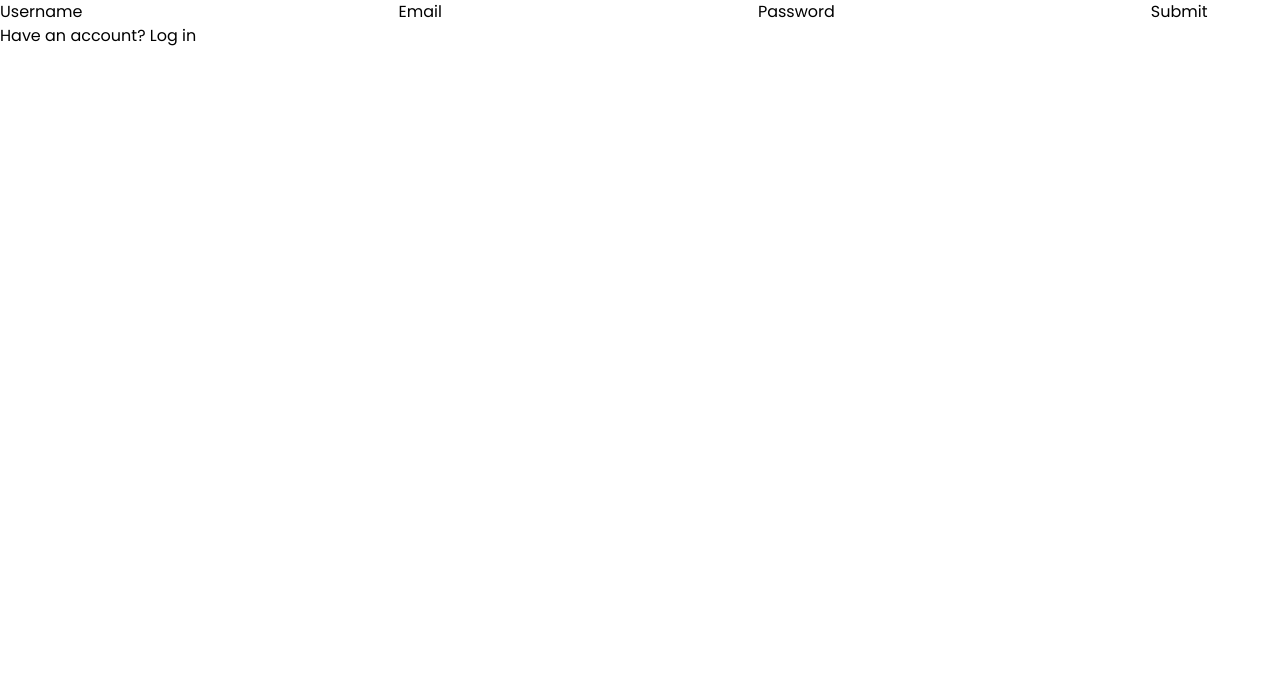
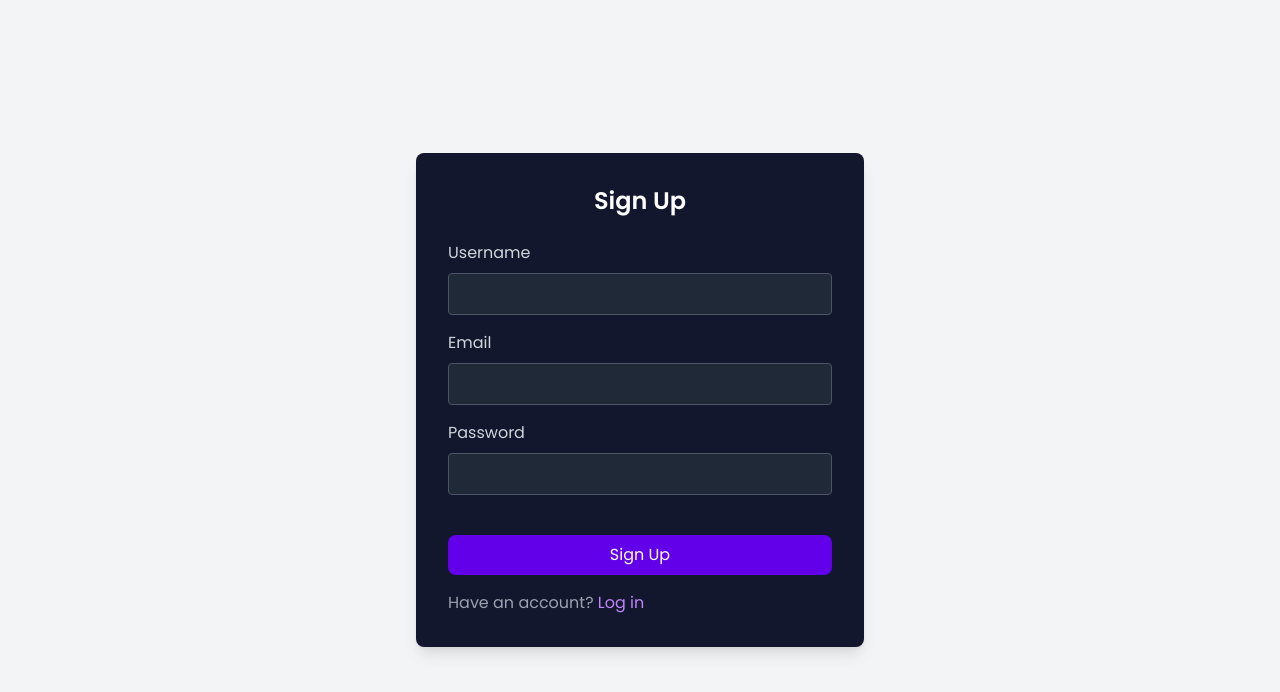
Before and after one commit to LostNSeeker/dyotablog, a React (Create React App) app in the folder client/: page /signup in a window 1280 px wide. Shown: the top 692 px of the page. Built offline with nearby package versions, Linux system fonts and the light colour scheme; no server answers.

Commit message:
Remove node_modules and add to .gitignore

```diff
--- a/client/src/App.js
+++ b/client/src/App.js
@@ -7,7 +7,9 @@ import BlogList from "./components/BlogList";
 import BlogCard from "./components/BlogCard";
 import ArticleGrid from "./components/ArticleGrid";
 import Signup from "./auth/Signup";
+import ForgotPassword from "./auth/ForgotPassword";
 import Login from "./auth/Login";
+import ResetPassword from "./auth/ResetPassword";
 import { BrowserRouter as Router, Route, Routes } from 'react-router-dom';
 
 function App() {
@@ -27,6 +29,8 @@ function App() {
           } />
           <Route path="/signup" element={<Signup />} />
           <Route path="/login" element={<Login />} />
+          <Route path="/forgot-password" element={<ForgotPassword />} />
+          <Route path="/reset-password/:token" element={<ResetPassword />} />
         </Routes>
       </div>
     </Router>
--- a/client/src/auth/Login.js
+++ b/client/src/auth/Login.js
@@ -32,9 +32,10 @@ const Login = () => {
     };
 
     return (
-        <div className="container">
-            <h2>Login</h2>
-            <form onSubmit={onSubmit}>
+        <div className="flex items-center justify-center min-h-screen bg-gray-100 p-4 sm:p-6">
+            <form onSubmit={onSubmit} className="bg-[#12172d] p-6 sm:p-8 rounded-lg shadow-lg w-full max-w-md">
+                <h2 className="text-white text-2xl font-semibold text-center mb-6">Login</h2>
+                <div className="mb-4">
                     <input
                         type="email"
                         name="email"
@@ -42,7 +43,11 @@ const Login = () => {
                         value={email}
                         onChange={onChange}
                         required
+                        className="w-full px-4 py-2 mt-2 bg-gray-800 text-white border border-gray-600 rounded focus:outline-none focus:ring-2 focus:ring-purple-600"
                     />
+                </div>
+
+                <div className="mb-4">
                     <input
                         type="password"
                         name="password"
@@ -51,20 +56,38 @@ const Login = () => {
                         onChange={onChange}
                         required
                         minLength="8"
+                        className="w-full px-4 py-2 mt-2 bg-gray-800 text-white border border-gray-600 rounded focus:outline-none focus:ring-2 focus:ring-purple-600"
                     />
-                <button type="submit" disabled={isLoading}>
+                </div>
+
+                <div className="mb-4 flex justify-between items-center">
+                    <button
+                        type="button"
+                        onClick={() => navigate('/forgot-password')}
+                        className="text-sm text-purple-400 hover:underline"
+                    >
+                        Forgot Password?
+                    </button>
+                </div>
+
+                <button type="submit" disabled={isLoading} className="w-full py-2 mt-6 bg-[#6200ea] text-white rounded-lg hover:bg-purple-700 transition duration-300">
                     {isLoading ? 'Logging in...' : 'Login'}
                 </button>
-            </form>
-            {message && <div style={{ color: message.includes('successful') ? 'green' : 'red', marginTop: '10px' }}>
+
+                {message && (
+                    <div className={`mt-4 text-sm ${message.includes('successful') ? 'text-green-500' : 'text-red-500'}`}>
                         {message}
-            </div>}
-            <div className="links">
-                <p>Don't have an account?{' '}
-                    <button type='button' onClick={() => navigate('/signup')}>Signup
+                    </div>
+                )}
+
+                <div className="flex justify-between items-center mt-4">
+                    <p className="text-gray-400">Don't have an account?{' '}
+                        <button type='button' onClick={() => navigate('/signup')} className="text-purple-400 hover:underline">
+                            Signup
                         </button>
                     </p>
                 </div>
+            </form>
         </div>
     );
 };
--- a/client/src/auth/Signup.js
+++ b/client/src/auth/Signup.js
@@ -48,48 +48,55 @@ const Signup = () => {
   }, []);
 
   return (
-    <div>
-      <form onSubmit={handleSubmit}>
-        <div className="container">
-          <label htmlFor="username">Username</label>
+    <div className="flex items-center justify-center min-h-screen bg-gray-100 p-4 sm:p-6">
+      <form onSubmit={handleSubmit} className="bg-[#12172d] p-6 sm:p-8 rounded-lg shadow-lg w-full max-w-md">
+        <h2 className="text-white text-2xl font-semibold text-center mb-6">Sign Up</h2>
+        <div className="mb-4">
+          <label htmlFor="username" className="block text-gray-300">Username</label>
           <input
             type="text"
             id="username"
             value={username}
             onChange={(e) => setUsername(e.target.value)}
             required
+            className="w-full px-4 py-2 mt-2 bg-gray-800 text-white border border-gray-600 rounded focus:outline-none focus:ring-2 focus:ring-purple-600"
           />
+        </div>
 
-          <label htmlFor="email">Email</label>
+        <div className="mb-4">
+          <label htmlFor="email" className="block text-gray-300">Email</label>
           <input
             type="email"
             id="email"
             value={email}
             onChange={(e) => setEmail(e.target.value)}
             required
+            className="w-full px-4 py-2 mt-2 bg-gray-800 text-white border border-gray-600 rounded focus:outline-none focus:ring-2 focus:ring-purple-600"
           />
+        </div>
 
-          <label htmlFor="password">Password</label>
+        <div className="mb-4">
+          <label htmlFor="password" className="block text-gray-300">Password</label>
           <input
             type="password"
             id="password"
             value={password}
             onChange={(e) => setPassword(e.target.value)}
             required
+            className="w-full px-4 py-2 mt-2 bg-gray-800 text-white border border-gray-600 rounded focus:outline-none focus:ring-2 focus:ring-purple-600"
           />
+        </div>
 
-          {errorMessage && <p style={{ color: 'red' }}>{errorMessage}</p>}
+        {errorMessage && <p className="text-red-500 text-sm">{errorMessage}</p>}
 
-          <button type="submit">Submit</button>
+        <button type="submit" className="w-full py-2 mt-6 bg-[#6200ea] text-white rounded-lg hover:bg-purple-700 transition duration-300">Sign Up</button>
+
+        <div className="flex justify-between items-center mt-4">
+          <p className="text-gray-400">Have an account?{' '}
+            <button type="button" onClick={() => navigate('/login')} className="text-purple-400 hover:underline">Log in</button>
+          </p>
         </div>
       </form>
-      <div className="links">
-        <p>Have an account?{' '}
-          <button type="button" onClick={() => navigate('/login')}>
-            Log in
-          </button>
-        </p>
-      </div>
     </div>
   );
 };
```
Lines whose indentation alone changed are shown as unchanged.
